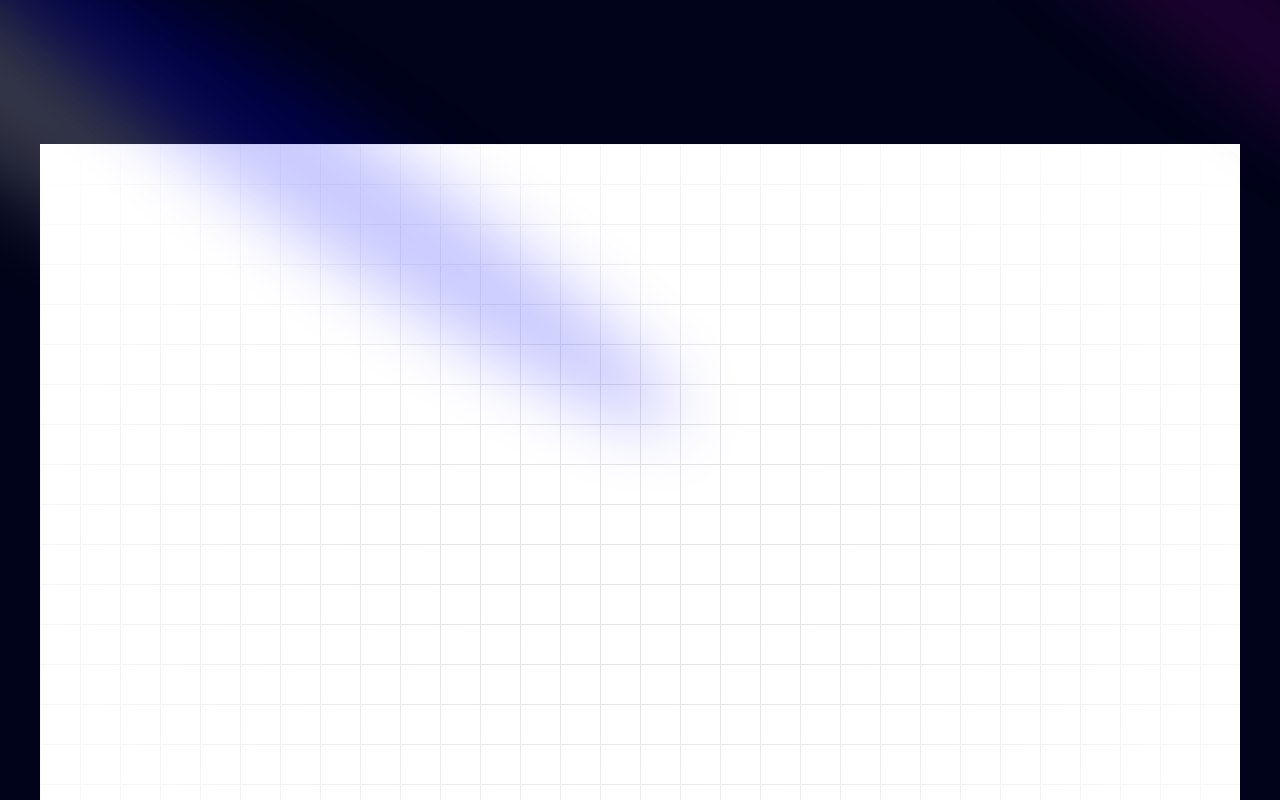
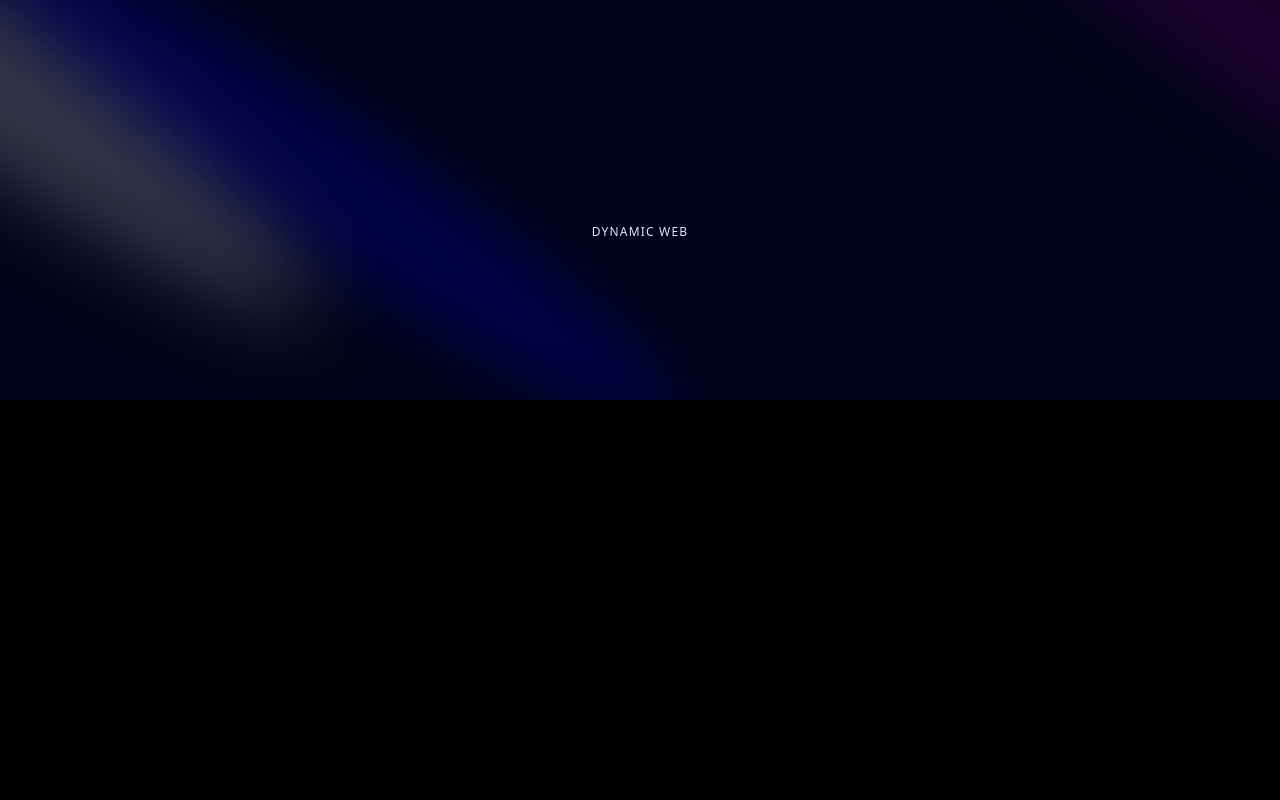
Before and after one commit to brayanriunge/portfolio, a Next.js app: page / in a window 1280 px wide. Shown: the top 800 px of the page. Built offline with nearby package versions, Linux system fonts and the light colour scheme.

Commit message:
designing hero

```diff
--- a/components/Hero.tsx
+++ b/components/Hero.tsx
@@ -17,20 +17,20 @@ const Hero = () => {
         />
         <Spotlight className="top-28 left-80 h-[80vh] w-[50vw]" fill="blue" />
       </div>
-      <div className="relative flex h-screen w-full items-center justify-center bg-white dark:bg-[#000319]">
+      <div className="absolute top-0 left-0 flex h-screen w-full items-center justify-center  dark:bg-[#000319]">
         <div
           className={cn(
             "absolute inset-0",
             "[background-size:40px_40px]",
-            "[background-image:linear-gradient(to_right,#e4e4e7_1px,transparent_1px),linear-gradient(to_bottom,#e4e4e7_1px,transparent_1px)]",
+
             "dark:[background-image:linear-gradient(to_right,#262626_1px,transparent_1px),linear-gradient(to_bottom,#262626_1px,transparent_1px)]"
           )}
         />
         {/* Radial gradient for the container to give a faded look */}
-        <div className="pointer-events-none absolute inset-0 flex items-center justify-center bg-white [mask-image:radial-gradient(ellipse_at_center,transparent_20%,black)] dark:bg-[#000319]" />
+        <div className="pointer-events-none absolute inset-0 flex items-center justify-center  [mask-image:radial-gradient(ellipse_at_center,transparent_20%,black)] dark:bg-[#000319]" />
       </div>
-      <div className="flex justify-center">
-        <div className="max-w-[89vw]">
+      <div className="flex justify-center relative my-20 z-10">
+        <div className="max-w-[89vw] lg:max-w-[60vw] md:max-w-2xl flex flex-col justify-center ">
           <h2 className="text-center tracking-widest text-xs text-blue-100 uppercase max-w-80">
             Dynamic web
           </h2>
```
